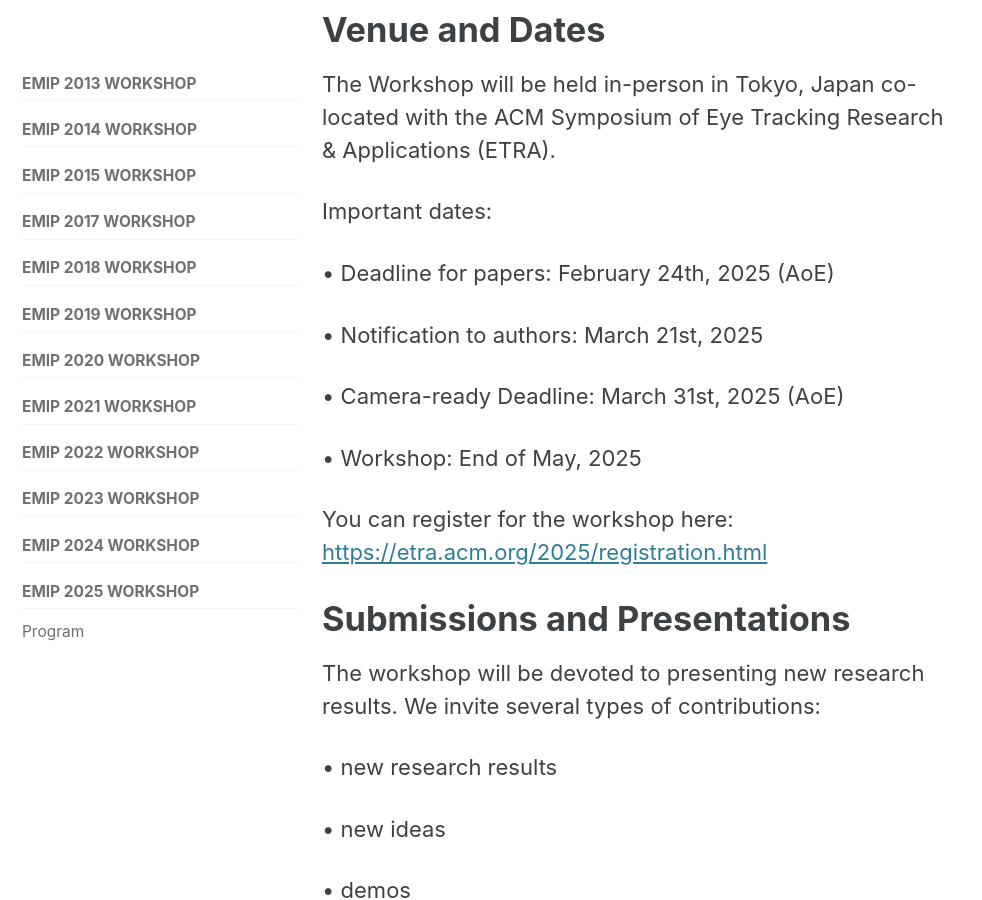
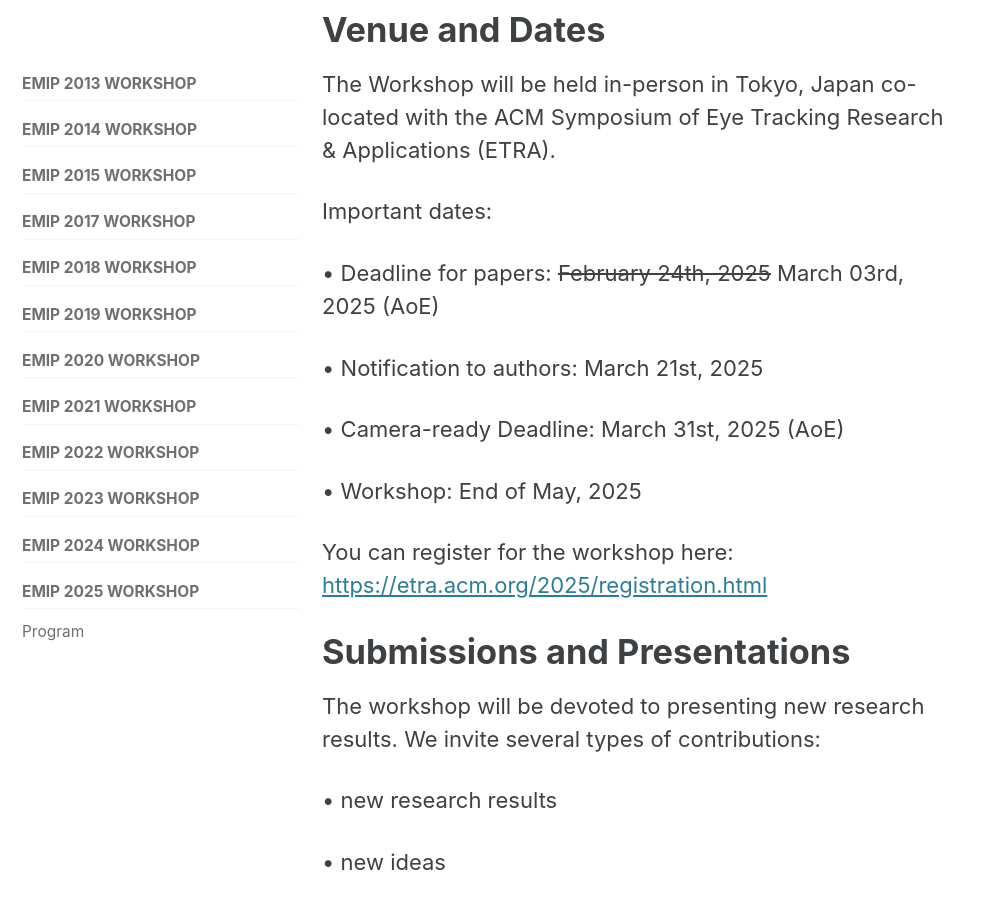
Before and after one commit to EMIPws/emipws.github.io, a Jekyll site: the page built from pages/workshop/emip-2025.md, in a window 1280 px wide and 900 px high, scrolled down 2707 px. Shown: the whole window, without its empty margins (0-982 px from the left). Built offline with Jekyll 4.4.1, drawn with Linux system fonts in a browser that asks for light colours; cached includes are drawn as plain includes.

Commit message:
extend submission deadline

```diff
--- a/pages/workshop/emip-2025.md
+++ b/pages/workshop/emip-2025.md
@@ -52,7 +52,7 @@ The Workshop will be held in-person in Tokyo, Japan co-located with the ACM Symp
 
 Important dates:
 
-• Deadline for papers: February 24th, 2025 (AoE)
+• Deadline for papers: ~~February 24th, 2025~~ March 03rd, 2025 (AoE)
 
 • Notification to authors: March 21st, 2025
 
```
